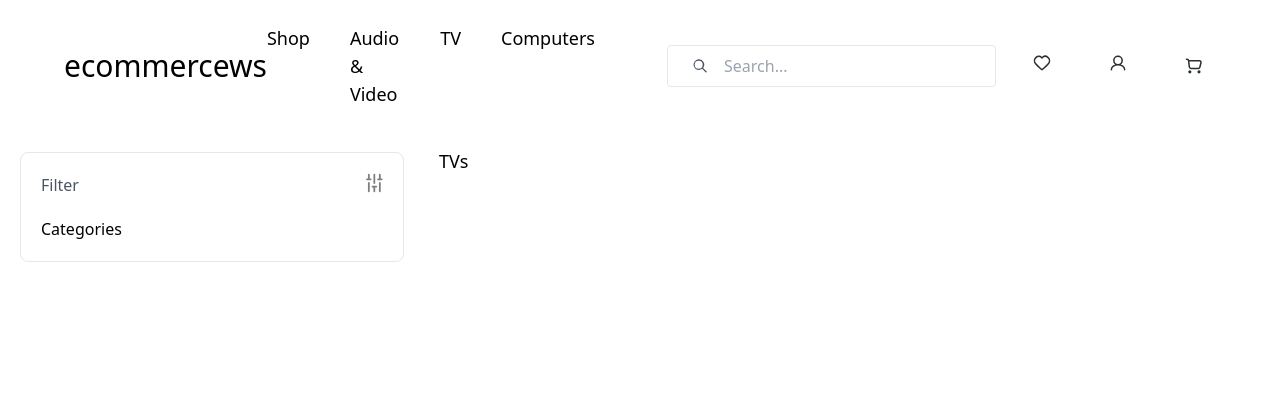
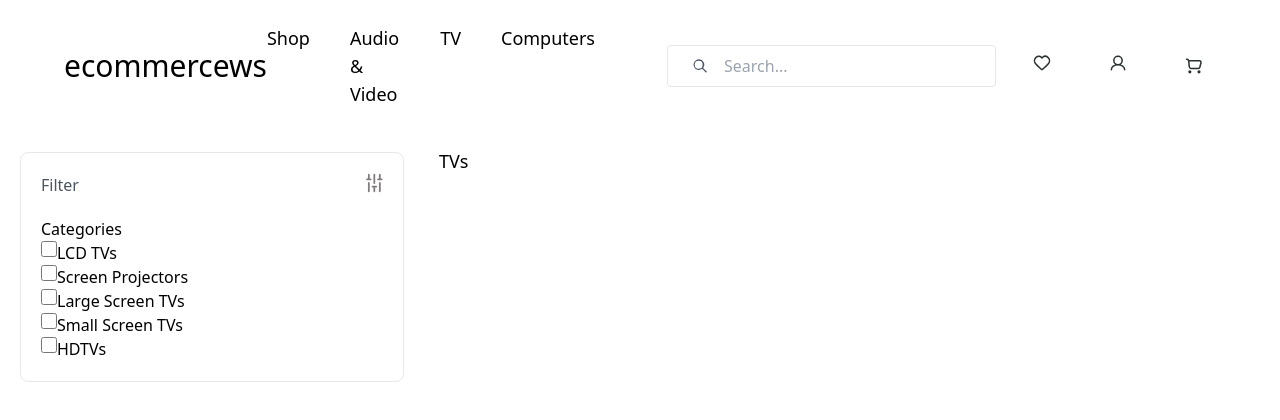
Before and after one commit to asif-kamal/ecommerce-app, a React (Vite) app in the folder ecommerce-app/: page /tv in a window 1280 px wide. Shown: the top 420 px of the page. Built offline with nearby package versions, Linux system fonts and the light colour scheme.

Commit message:
added checks for code in type, otherwise use id for code inside Categories types

```diff
--- a/ecommerce-app/src/pages/ProductListPage/ProductListPage.tsx
+++ b/ecommerce-app/src/pages/ProductListPage/ProductListPage.tsx
@@ -1,17 +1,12 @@
 import React, { useMemo } from "react";
 import FilterIcon from "../../components/Common/FilterIcon";
 import content from "../../data/content.json";
+import Categories from "../../components/Filters/Categories";
 
 const categories = content?.categories;
 
-interface Category {
-  code: string;
-  description: string;
-  // Add other properties as needed
-}
-
 const ProductListPage = ({ categoryType }: { categoryType: string }) => {
-  const categoryContent: Category | undefined = useMemo(() => {
+  const categoryContent = useMemo(() => {
     return categories?.find((category) => category.code === categoryType);
   }, [categoryType]);
 
@@ -26,11 +21,16 @@ const ProductListPage = ({ categoryType }: { categoryType: string }) => {
           </div>
           <div>
             <p className="text-[16px] text-black mt-5">Categories</p>
+            <Categories
+              types={(categoryContent?.types ?? []).map((type) => ({
+                code: "code" in type ? type.code : type.id.toString(),
+                name: type.name,
+              }))}
+            />
           </div>
         </div>
         <div className="p-[15px]">
           <p className="text-black text-lg">{categoryContent?.description}</p>
-          {/* Products */}
         </div>
       </div>
     </div>
```
